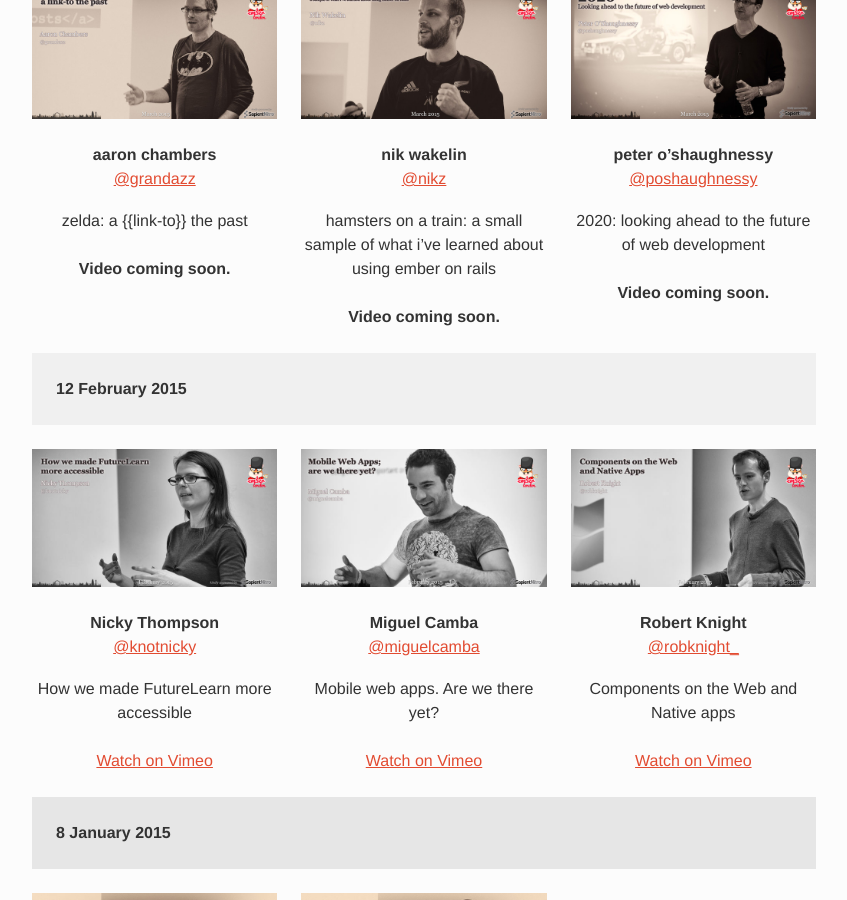
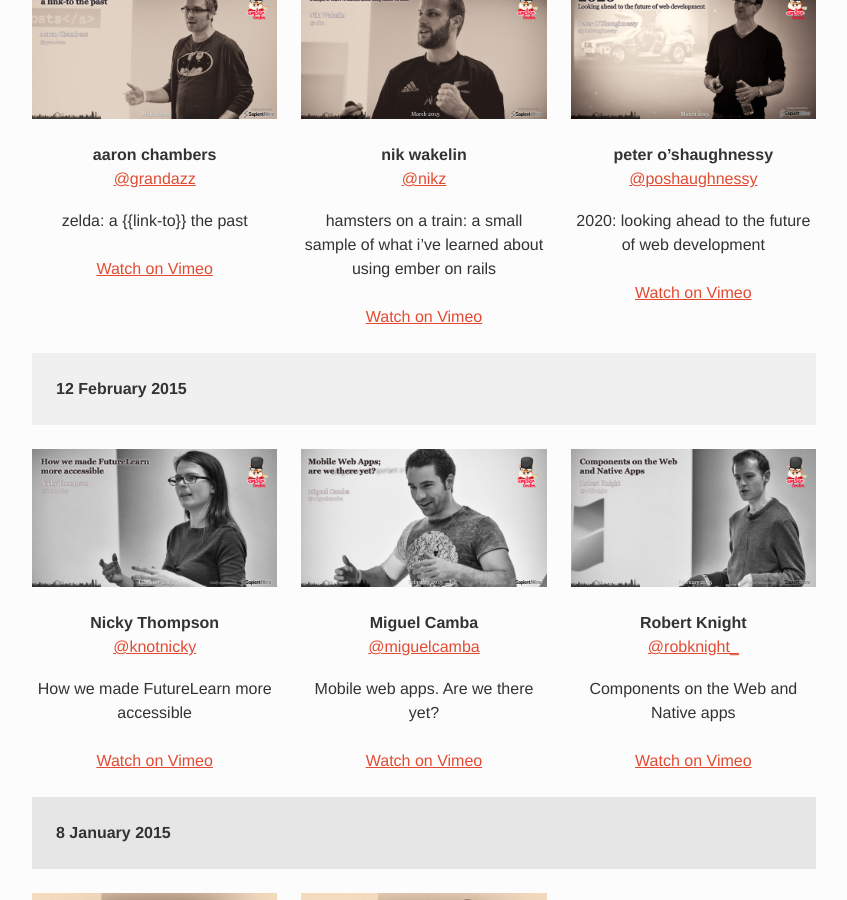
Before and after one commit to emberlondon/emberlondon.github.io, a Jekyll site: the page built from index.html, in a window 1280 px wide and 900 px high, scrolled down 2662 px. Shown: the whole window, without its empty margins (216-1063 px from the left). Built offline with Jekyll 4.4.1, drawn with Linux system fonts in a browser that asks for light colours; nearby versions of some CDN libraries; some of the changed lines change nothing that is shown.

Commit message:
Add march 2015 video urls

```diff
--- a/_data/previous-events.yml
+++ b/_data/previous-events.yml
@@ -4,14 +4,17 @@
     speaker_twitter: grandazz
     info: "zelda: a {{link-to}} the past"
     image: images/speakers/grandazz-2.jpg
+    video_url: https://vimeo.com/122410608
   - speaker_name: nik wakelin
     speaker_twitter: nikz
     info: "hamsters on a train: a small sample of what i’ve learned about using ember on rails"
     image: images/speakers/nikz.jpg
+    video_url: https://vimeo.com/122410609
   - speaker_name: peter o’shaughnessy
     speaker_twitter: poshaughnessy
     info: "2020: looking ahead to the future of web development"
     image: images/speakers/poshaughnessy.jpg
+    video_url: https://vimeo.com/122421169
 - date: 12 February 2015
   talks:
   - speaker_name: Nicky Thompson
```
